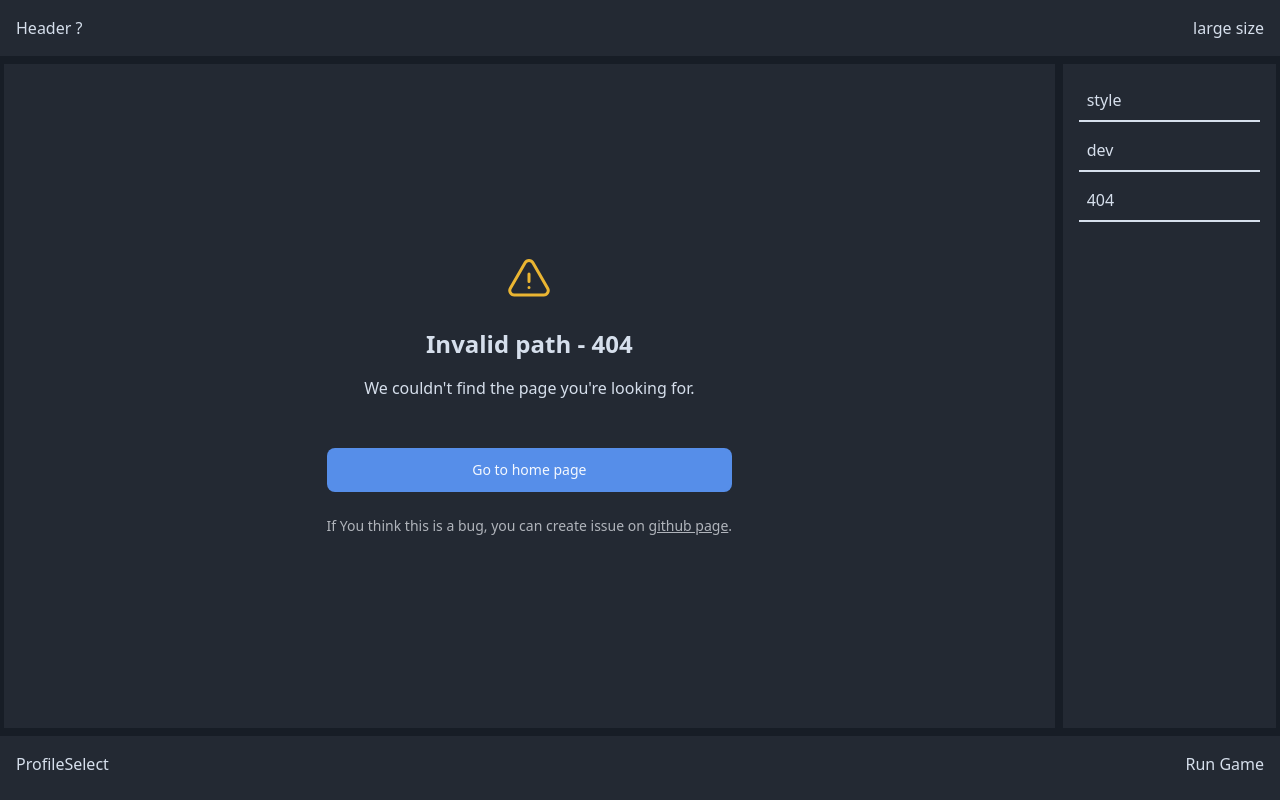
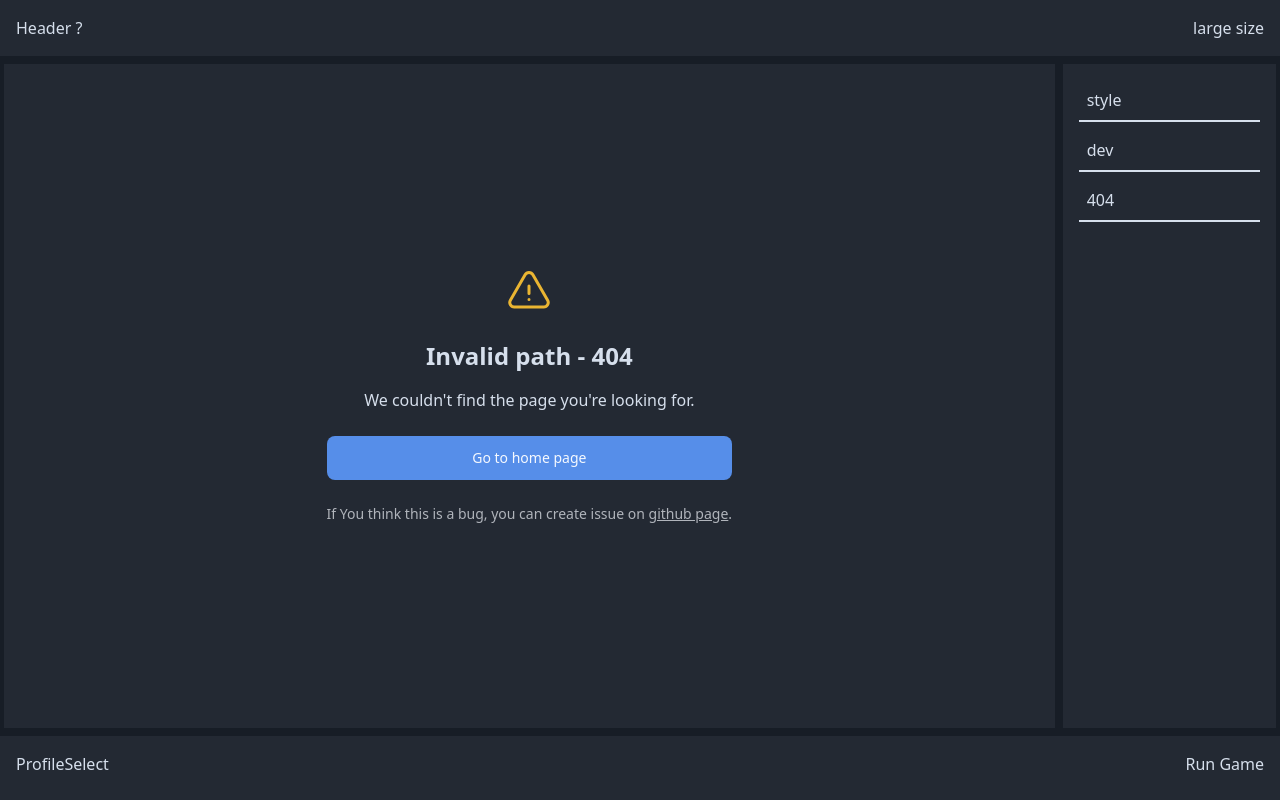
Before and after one commit to TakiMoysha/hypha-launcher, a Vue app: page /#/error/not-found in a window 1280 px wide. Built offline with nearby package versions, Linux system fonts and the light colour scheme; the HTML template or start-up script is replaced by a standard one.

Commit message:
chore: fix to notfound page

```diff
--- a/src/pages/NotFound.vue
+++ b/src/pages/NotFound.vue
@@ -14,12 +14,12 @@ import { RouterLink } from "vue-router";
         We couldn't find the page you're looking for.
       </p>
 
-      <RouterLink to="/"><button type="button"></button></RouterLink>
-
-      <button type="button"
-        class="mt-6 block w-full rounded-lg bg-primary px-6 py-3 text-sm font-medium text-primary-content transition-colors hover:bg-accent">
-        Go to home page
-      </button>
+      <RouterLink to="/">
+        <button type="button"
+          class="mt-6 block w-full rounded-lg bg-primary px-6 py-3 text-sm font-medium text-primary-content transition-colors hover:bg-accent">
+          Go to home page
+        </button>
+      </RouterLink>
 
       <p class="mt-6 text-sm text-neutral-content">
         If You think this is a bug, you can create issue on
```
